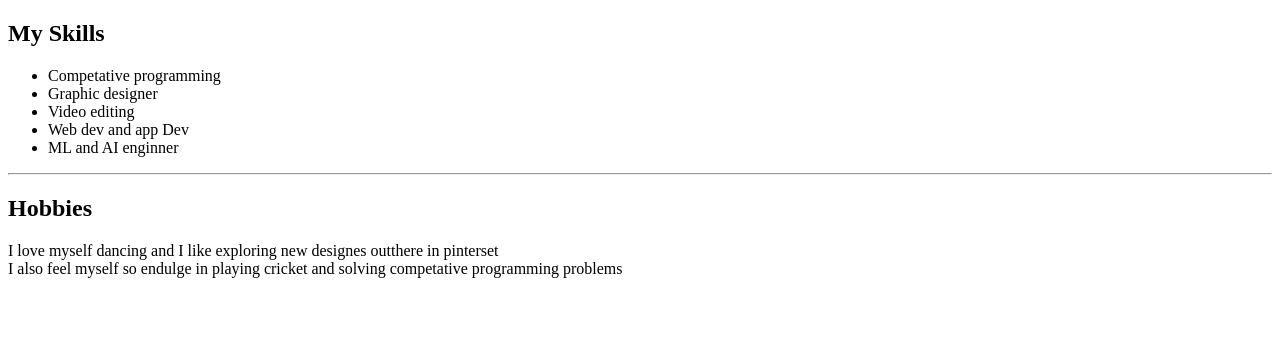
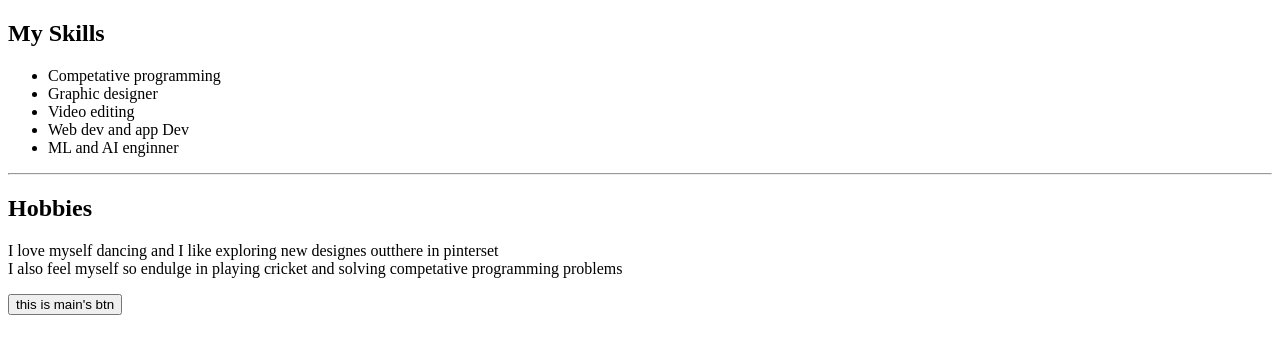
Before and after one commit to PriyanshuNaik27/My-Actually-Profolio, a plain HTML site: page Hobbies/hobbies.html in a window 1280 px wide. Drawn offline with Linux system fonts and the light colour scheme.

Commit message:
main btn

```diff
--- a/Hobbies/hobbies.html
+++ b/Hobbies/hobbies.html
@@ -20,5 +20,6 @@
     <br/>
     I also feel myself so endulge in playing cricket and solving competative programming problems
     </p>
+    <button>this is main's btn</button>
 </body>
 </html>
```
